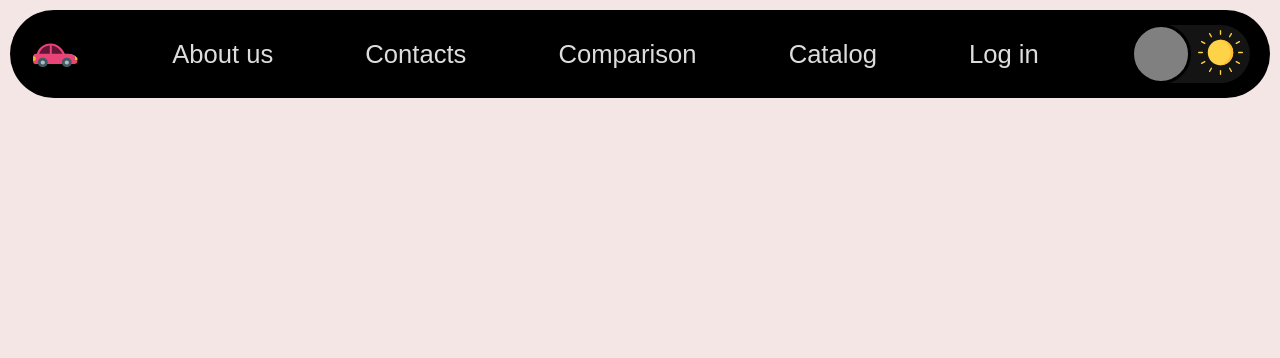
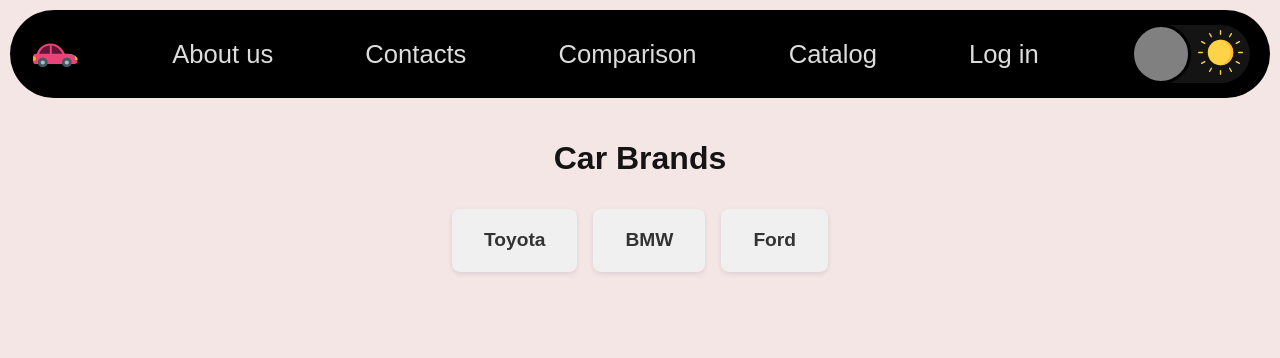
Before and after one commit to Tucptak/Projekt-JDTP, a Flask app: page /catalog in a window 1280 px wide. Shown: the top 358 px of the page. Run offline with Flask 3, Linux system fonts and the light colour scheme; data comes from the database, SQL or seed files in the repository; both versions use the stored data as it was after the commit.

Commit message:
catalog progress

```diff
--- a/main.py
+++ b/main.py
@@ -1,6 +1,11 @@
 from flask import Flask, render_template, session, request, url_for, make_response, redirect
 import os
 import json
+from models import setup_database
+from models import setup_database, get_db_connection, insert_sample_data
+
+setup_database()
+insert_sample_data()
 
 app = Flask(__name__, template_folder="templates", static_folder="static")
 app.config["SECRET_KEY"] = "123456789"
@@ -24,7 +29,47 @@ def contacts():
 
 @app.route("/catalog")
 def catalog():
-	return render_template("catalog.html")
+	conn = get_db_connection()
+	brands = conn.execute("SELECT * FROM brands").fetchall()
+	conn.close()
+	return render_template("catalog.html", brands=brands)
+
+
+@app.route("/catalog/<brand_name>")
+def show_brand(brand_name):
+	conn = get_db_connection()
+	brand = conn.execute("SELECT * FROM brands WHERE name = ?", (brand_name,)).fetchone()
+	if not brand:
+		conn.close()
+		return "Brand not found", 404
+	cars = conn.execute("SELECT * FROM cars WHERE brand_id = ?", (brand["id"],)).fetchall()
+	conn.close()
+	return render_template("brand.html", brand=brand, cars=cars)
+
+
+@app.route("/catalog/<brand_name>/<car_model>")
+def show_car(brand_name, car_model):
+	conn = get_db_connection()
+	car = conn.execute("""
+		SELECT * FROM cars
+		WHERE model = ? AND brand_id = (SELECT id FROM brands WHERE name = ?)
+	""", (car_model, brand_name)).fetchone()
+
+
+
+	if not car:
+		conn.close()
+		return "Car not found", 404
+
+	similar_cars = conn.execute("""
+		SELECT * FROM cars
+		WHERE type = ? AND id != ? AND ABS((price_min + price_max)/2 - (? + ?)/2) < 10000
+		LIMIT 5
+	""", (car["type"], car["id"], car["price_min"], car["price_max"])).fetchall()
+
+	conn.close()
+	return render_template("car.html", car=car, similar_cars=similar_cars)
+
 
 def precti_json(nazev_souboru):
 	aktivni_soubor = os.path.dirname(__file__)
--- /dev/null
+++ b/models.py
@@ -0,0 +1,63 @@
+# app/models.py
+import sqlite3
+
+def get_db_connection():
+    conn = sqlite3.connect('cars.db')  # Creates cars.db in root directory
+    conn.row_factory = sqlite3.Row     # Allows column access by name
+    return conn
+
+def setup_database():
+    conn = get_db_connection()
+    cursor = conn.cursor()
+
+    # Create brand table
+    cursor.execute('''
+        CREATE TABLE IF NOT EXISTS brands (
+            id INTEGER PRIMARY KEY AUTOINCREMENT,
+            name TEXT NOT NULL
+        )
+    ''')
+
+    # Create car table
+    cursor.execute('''
+        CREATE TABLE IF NOT EXISTS cars (
+            id INTEGER PRIMARY KEY AUTOINCREMENT,
+            brand_id INTEGER,
+            model TEXT NOT NULL,
+            image_url TEXT,
+            price_min INTEGER,
+            price_max INTEGER,
+            type TEXT,
+            FOREIGN KEY (brand_id) REFERENCES brands (id)
+        )
+    ''')
+
+
+def insert_sample_data():
+    conn = get_db_connection()
+
+    # 👇 Clear tables (for development use)
+    conn.execute("DELETE FROM cars")
+    conn.execute("DELETE FROM brands")
+    conn.commit()
+
+    # Now insert new data
+    conn.execute("INSERT INTO brands (name) VALUES (?)", ("Toyota",))
+    conn.execute("INSERT INTO brands (name) VALUES (?)", ("BMW",))
+    conn.execute("INSERT INTO brands (name) VALUES (?)", ("Ford",))
+
+    brands = conn.execute("SELECT id, name FROM brands").fetchall()
+    brand_map = {b["name"]: b["id"] for b in brands}
+
+    conn.execute("INSERT INTO cars (brand_id, model, type, image_url, price_min, price_max) VALUES (?, ?, ?, ?, ?, ?)",
+                 (brand_map["Toyota"], "Camry", "Sedan", "", 24000, 30000))
+    conn.execute("INSERT INTO cars (brand_id, model, type, image_url, price_min, price_max) VALUES (?, ?, ?, ?, ?, ?)",
+                 (brand_map["Toyota"], "Corolla", "Sedan", "", 20000, 25000))
+    conn.execute("INSERT INTO cars (brand_id, model, type, image_url, price_min, price_max) VALUES (?, ?, ?, ?, ?, ?)",
+                 (brand_map["BMW"], "X5", "SUV", "", 50000, 60000))
+    conn.execute("INSERT INTO cars (brand_id, model, type, image_url, price_min, price_max) VALUES (?, ?, ?, ?, ?, ?)",
+                 (brand_map["Ford"], "F-150", "Truck", "", 28000, 40000))
+
+    conn.commit()
+    conn.close()
+    print(" Sample data inserted.")
--- /dev/null
+++ b/static/css/catalog/main.css
@@ -0,0 +1,31 @@
+.catalog-container {
+	text-align: center;
+	padding: 2rem;
+}
+
+.brands-grid {
+	display: flex;
+	justify-content: center;  /* ⬅ centers the items horizontally */
+	flex-wrap: wrap;
+	gap: 1rem;
+	margin-top: 2rem;
+}
+
+.brand-card {
+	background-color: #f0f0f0;
+	padding: 1rem 2rem;
+	border-radius: 8px;
+	box-shadow: 0 2px 5px rgba(0, 0, 0, 0.1);
+	transition: transform 0.2s;
+}
+
+.brand-card:hover {
+	transform: scale(1.05);
+}
+
+.brand-name {
+	font-size: 1.2rem;
+	font-weight: bold;
+	color: #333;
+	text-decoration: none;
+}
--- a/templates/catalog.html
+++ b/templates/catalog.html
@@ -8,44 +8,52 @@
 	<link rel="stylesheet" href="/static/css/about/main.css">
 	<link rel="stylesheet" href="/static/css/login/login.css">
 	<link rel="stylesheet" href="/static/css/catalog/main.css">
-
-	<title>About</title>
+	<title>Catalog</title>
 </head>
 <body>
 	<div class="nav-container">
 		<nav class="navbar">
 			<a href="/" class="logo-a"><img src="/static/assets/logo.svg" alt="Logo" class="logo"></a>
 			<ul class="navlinks">
-				<li><a href="about">About us</a></li>
-				<li><a href="contacts">Contacts</a></li>
-				<li><a href="comparison">Comparison</a></li>
-				<li><a href="#">Catalog</a></li>
-				<li><a href="login">Log in</a></li>
+				<li><a href="/about">About us</a></li>
+				<li><a href="/contacts">Contacts</a></li>
+				<li><a href="/comparison">Comparison</a></li>
+				<li><a href="/catalog">Catalog</a></li>
+				<li><a href="/login">Log in</a></li>
 			</ul>
             <div class="toggle_switch">
 				<div class="btn">
 				  <input type="checkbox" name="check" id="check">
 				  <label for="check">
 					<div class="box">
-
 					  <div class="ball"></div>
-
 					  <div class="scenary">
 						<div class="moon">
-							<img src="static/assets/moon.svg" alt="Moon">
+							<img src="/static/assets/moon.svg" alt="Moon">
 						</div>
-
 						<div class="sun">
-							<img src="static/assets/sun.svg" alt="Sun">
+							<img src="/static/assets/sun.svg" alt="Sun">
 						</div>
 					  </div>
-
 					</div>
 				  </label>
 				</div>
-			  </div>
+			</div>
 		</nav>
 	</div>
+
+	<main class="catalog-container">
+		<h1>Car Brands</h1>
+		<div class="brands-grid">
+			{% for brand in brands %}
+				<div class="brand-card">
+					<a href="/catalog/{{ brand.name | urlencode }}">
+						<div class="brand-name">{{ brand.name }}</div>
+					</a>
+				</div>
+			{% endfor %}
+		</div>
+	</main>
 
 	<script src="/static/js/catalog.js"></script>
 </body>
```
Also changed, not shown: static/css/brand/main.css (added, +37 -0 lines), static/css/car/main.css (added, +36 -0 lines), templates/brand.html (added, +23 -0 lines), templates/car.html (added, +12 -0 lines), cars.db (added), static/assets/cars/default.jpg (added), 1 other file.
